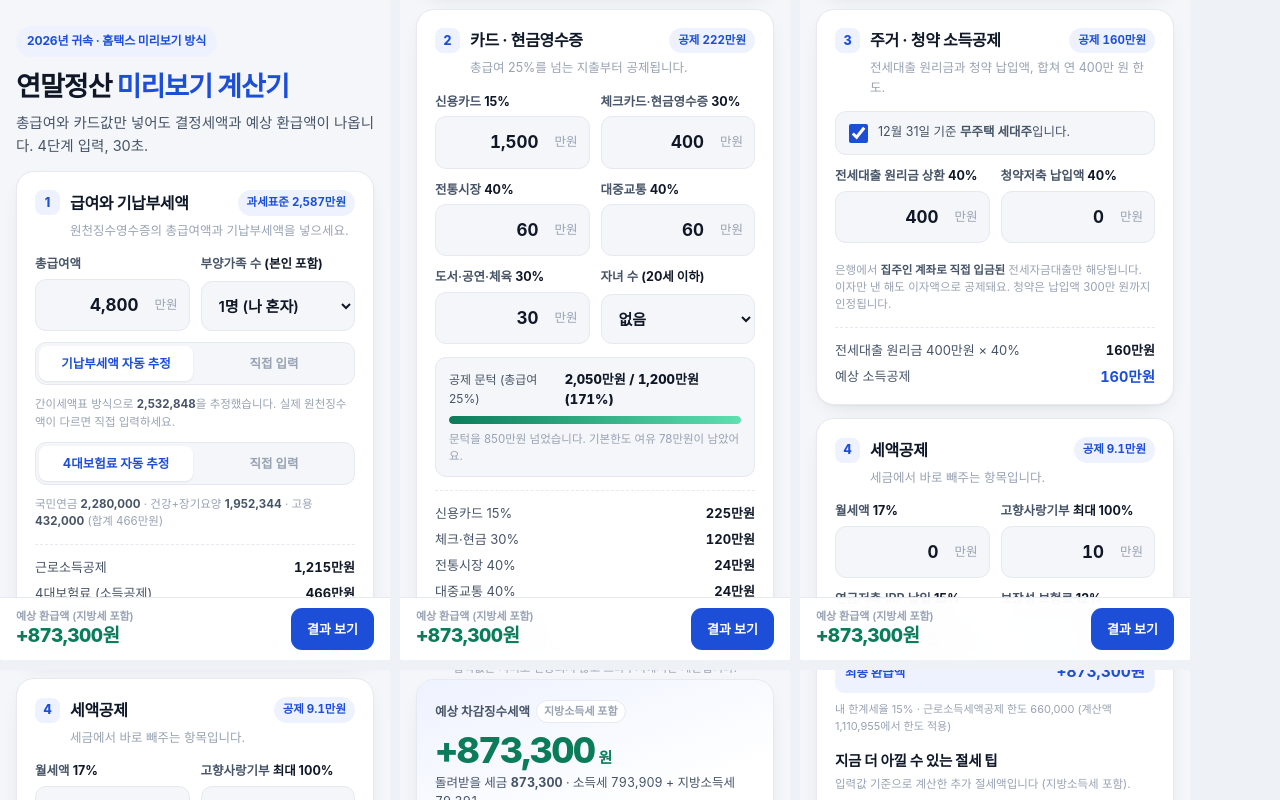
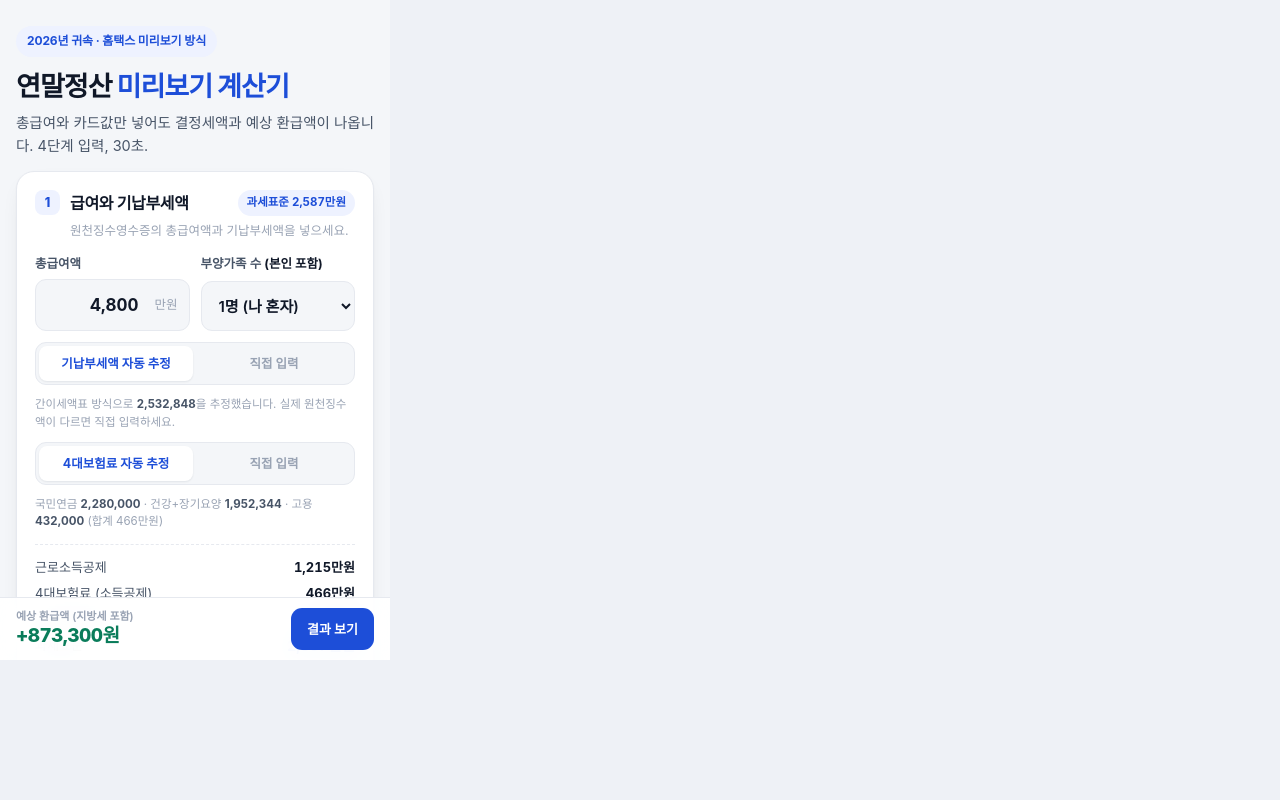
Before and after one commit to eonnnn-on/nyamlog-tools, a plain HTML site: page shot/index.html in a window 1280 px wide. Shown: the top 800 px of the page. Drawn offline with Linux system fonts and the light colour scheme.

Commit message:
shot: 단일 프레임 미리보기로 변경

```diff
--- a/shot/index.html
+++ b/shot/index.html
@@ -5,14 +5,11 @@
 <meta name="viewport" content="width=device-width, initial-scale=1">
 <title>모바일 미리보기 (임시)</title>
 <style>
-  html,body{margin:0;padding:0;background:#eef1f6}
-  .grid{display:grid;grid-template-columns:repeat(3,390px);gap:10px;width:1190px;padding:0}
-  .phone{width:390px;height:660px;overflow:hidden;background:#fff;border-radius:2px}
-  iframe{display:block;width:390px;height:660px;border:0}
+  html,body{margin:0;padding:0;background:#eef1f6;overflow:hidden}
+  iframe{display:block;width:390px;height:660px;border:0;background:#fff}
 </style>
 </head>
 <body>
-<div class="grid" id="grid"></div>
 <script>
 var targets = [
   {sel: null, off: 0},
@@ -22,27 +19,23 @@ var targets = [
   {sel: '#resultCard', off: -8},
   {sel: '.tips', off: -64}
 ];
-var grid = document.getElementById('grid');
-targets.forEach(function(t){
-  var box = document.createElement('div');
-  box.className = 'phone';
+var q = new URLSearchParams(location.search);
+var i = Math.max(0, Math.min(targets.length - 1, parseInt(q.get('i') || '0', 10) || 0));
+var t = targets[i];
 var f = document.createElement('iframe');
 f.src = '../tax-calc/';
-  box.appendChild(f);
-  grid.appendChild(box);
+document.body.appendChild(f);
 f.addEventListener('load', function(){
   setTimeout(function(){
     try{
-        var doc = f.contentDocument, win = f.contentWindow;
-        var y = 0;
+      var doc = f.contentDocument, win = f.contentWindow, y = 0;
       if(t.sel){
         var el = doc.querySelector(t.sel);
         if(el) y = el.getBoundingClientRect().top + win.pageYOffset + t.off;
       }
       win.scrollTo(0, Math.max(0, y));
     }catch(e){}
-    }, 250);
-  });
+  }, 300);
 });
 </script>
 </body>
```
Lines whose indentation alone changed are shown as unchanged.
